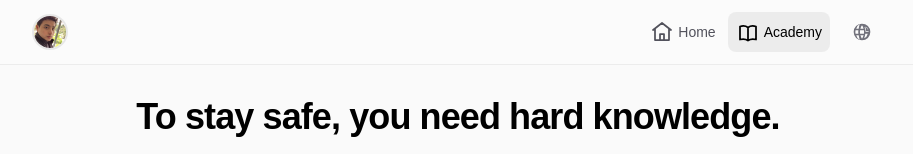
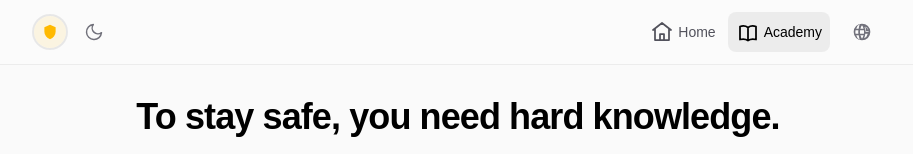
Before and after one commit to stealth14/courses-catalog, a Next.js app: page /en/academy in a window 1280 px wide. Shown: the top 154 px of the page, without its empty margins (182-1095 px from the left). Built offline with nearby package versions, Linux system fonts and the light colour scheme.

Commit message:
feat: implement theme toggle and update layout for dark mode support

```diff
--- a/messages/en.json
+++ b/messages/en.json
@@ -2,7 +2,8 @@
   "Layout": {
     "title": "Ronny Cajas — Self-custody Bitcoin mentorship",
     "description": "I teach individuals and companies to hold their own Bitcoin, in wallets they control.",
-    "navPhotoAlt": "Ronny Cajas profile photo",
+    "navHomeLabel": "Ronny Cajas — home",
+    "themeToggleLabel": "Dark mode",
     "languageLabel": "Change language",
     "languageOptions": "Language options"
   },
--- a/messages/es.json
+++ b/messages/es.json
@@ -2,7 +2,8 @@
   "Layout": {
     "title": "Ronny Cajas — Mentoría de autocustodia de Bitcoin",
     "description": "Enseño a individuos y empresas a resguardar su propio Bitcoin, en billeteras que ellos controlan.",
-    "navPhotoAlt": "Foto de perfil de Ronny Cajas",
+    "navHomeLabel": "Ronny Cajas — inicio",
+    "themeToggleLabel": "Modo oscuro",
     "languageLabel": "Cambiar idioma",
     "languageOptions": "Opciones de idioma"
   },
--- a/src/app/[locale]/layout.tsx
+++ b/src/app/[locale]/layout.tsx
@@ -7,8 +7,10 @@ import { Analytics } from "@vercel/analytics/next";
 import { Link } from "@/i18n/navigation";
 import { LocaleSwitcher } from "@/components/locale-switcher";
 import { PostCacheProvider } from "@/components/post-cache-provider";
-import { ProfilePhoto } from "@/components/profile-photo";
+import { ShieldAvatar } from "@/components/shield-avatar";
 import { SiteNav } from "@/components/site-nav";
+import { ThemeToggle } from "@/components/theme-toggle";
+import { THEME_INIT_SCRIPT } from "@/lib/theme";
 import { routing } from "@/i18n/routing";
 import "../globals.css";
 
@@ -63,18 +65,28 @@ export default async function LocaleLayout({
         suppressHydrationWarning
         className="min-h-full flex flex-col"
       >
+        {/* Parsed inline before any body content so the resolved theme paints
+            on the first frame, without a light flash. */}
+        <script
+          id="theme-init"
+          dangerouslySetInnerHTML={{ __html: THEME_INIT_SCRIPT }}
+        />
         <NextIntlClientProvider>
           <PostCacheProvider>
             <header className="sticky top-0 z-50 border-b border-black/[.06] bg-zinc-50/80 backdrop-blur-md dark:border-white/[.08] dark:bg-black/70">
               {/* Wraps on very narrow screens: the two path CTAs drop to a
                   second row instead of squeezing the rest of the bar. */}
               <div className="mx-auto flex min-h-16 w-full max-w-4xl flex-wrap items-center gap-x-3 gap-y-2 px-4 py-2 sm:h-16 sm:flex-nowrap sm:px-6 sm:py-0">
-                <Link
-                  href="/"
-                  className="rounded-full focus-visible:outline-2 focus-visible:outline-offset-2 focus-visible:outline-foreground"
-                >
-                  <ProfilePhoto alt={t("navPhotoAlt")} size="tiny" />
-                </Link>
+                <div className="flex items-center gap-1 sm:gap-2">
+                  <Link
+                    href="/"
+                    aria-label={t("navHomeLabel")}
+                    className="rounded-full focus-visible:outline-2 focus-visible:outline-offset-2 focus-visible:outline-foreground"
+                  >
+                    <ShieldAvatar />
+                  </Link>
+                  <ThemeToggle />
+                </div>
                 <div className="ml-auto flex items-center gap-2 sm:gap-3">
                   <SiteNav />
                   <Suspense fallback={null}>
--- a/src/app/globals.css
+++ b/src/app/globals.css
@@ -1,7 +1,11 @@
 @import "tailwindcss";
 
+/* Dark mode is class-driven: the theme bootstrap script in the locale layout
+   resolves the stored (or OS) preference into `.dark` on <html> before paint. */
+@custom-variant dark (&:where(.dark, .dark *));
+
 :root {
-  color-scheme: light dark;
+  color-scheme: light;
   --background: #ffffff;
   --foreground: #171717;
   /* Single source of truth for the brand accent. Every other brand shade
@@ -24,11 +28,10 @@
   --font-mono: var(--font-geist-mono);
 }
 
-@media (prefers-color-scheme: dark) {
-  :root {
-    --background: #0a0a0a;
-    --foreground: #ededed;
-  }
+.dark {
+  color-scheme: dark;
+  --background: #0a0a0a;
+  --foreground: #ededed;
 }
 
 body {
--- a/src/components/profile-photo.tsx
+++ b/src/components/profile-photo.tsx
@@ -38,7 +38,6 @@ export function ProfilePhoto({
       width={s.dims}
       height={s.dims}
       className={`${s.box} shrink-0 rounded-full object-cover ring-2 ring-black/[.08] dark:ring-white/[.145]`}
-      priority
       onError={() => setFailed(true)}
     />
   );
--- /dev/null
+++ b/src/components/shield-avatar.tsx
@@ -0,0 +1,14 @@
+/** Brand mark shown in the navbar where the profile photo used to be. */
+export function ShieldAvatar() {
+  return (
+    <span className="flex h-8 w-8 shrink-0 items-center justify-center rounded-full bg-primary/10 ring-2 ring-black/[.08] dark:ring-white/[.145]">
+      <svg
+        viewBox="0 0 24 24"
+        aria-hidden="true"
+        className="h-[18px] w-[18px] fill-primary"
+      >
+        <path d="M12 2.25 19.5 5.5v6c0 4.4-3 8-7.5 10.25C7.5 19.5 4.5 15.9 4.5 11.5v-6L12 2.25Z" />
+      </svg>
+    </span>
+  );
+}
--- /dev/null
+++ b/src/components/theme-toggle.tsx
@@ -0,0 +1,100 @@
+"use client";
+
+import { useSyncExternalStore } from "react";
+import { useTranslations } from "next-intl";
+import { THEME_STORAGE_KEY } from "@/lib/theme";
+
+type Theme = "light" | "dark";
+
+const THEME_EVENT = "themechange";
+
+function applyTheme(theme: Theme) {
+  document.documentElement.classList.toggle("dark", theme === "dark");
+  document.documentElement.style.colorScheme = theme;
+}
+
+function storeTheme(theme: Theme) {
+  try {
+    window.localStorage.setItem(THEME_STORAGE_KEY, theme);
+  } catch {
+    // Storage can be unavailable (e.g. private mode); the class still applies.
+  }
+}
+
+function hasStoredTheme() {
+  try {
+    return window.localStorage.getItem(THEME_STORAGE_KEY) !== null;
+  } catch {
+    return false;
+  }
+}
+
+function subscribe(onStoreChange: () => void) {
+  // Follow the OS until the visitor makes an explicit choice.
+  const media = window.matchMedia("(prefers-color-scheme: dark)");
+
+  function handleSystemChange(event: MediaQueryListEvent) {
+    if (hasStoredTheme()) return;
+    applyTheme(event.matches ? "dark" : "light");
+    onStoreChange();
+  }
+
+  media.addEventListener("change", handleSystemChange);
+  window.addEventListener(THEME_EVENT, onStoreChange);
+
+  return () => {
+    media.removeEventListener("change", handleSystemChange);
+    window.removeEventListener(THEME_EVENT, onStoreChange);
+  };
+}
+
+function getSnapshot() {
+  return document.documentElement.classList.contains("dark");
+}
+
+function getServerSnapshot() {
+  return false;
+}
+
+export function ThemeToggle() {
+  const t = useTranslations("Layout");
+  const isDark = useSyncExternalStore(subscribe, getSnapshot, getServerSnapshot);
+
+  function toggleTheme() {
+    const theme = getSnapshot() ? "light" : "dark";
+    applyTheme(theme);
+    storeTheme(theme);
+    window.dispatchEvent(new Event(THEME_EVENT));
+  }
+
+  return (
+    <button
+      type="button"
+      onClick={toggleTheme}
+      aria-label={t("themeToggleLabel")}
+      aria-pressed={isDark}
+      title={t("themeToggleLabel")}
+      className="flex h-10 w-10 items-center justify-center rounded-full text-zinc-500 transition-colors hover:bg-black/[.05] hover:text-zinc-800 focus-visible:outline-2 focus-visible:outline-offset-2 focus-visible:outline-foreground dark:text-zinc-400 dark:hover:bg-white/[.08] dark:hover:text-zinc-100"
+    >
+      <svg
+        viewBox="0 0 24 24"
+        aria-hidden="true"
+        className="h-5 w-5 fill-none stroke-current stroke-[1.75] dark:hidden"
+        strokeLinecap="round"
+        strokeLinejoin="round"
+      >
+        <path d="M21 12.8A9 9 0 1 1 11.2 3a7 7 0 0 0 9.8 9.8Z" />
+      </svg>
+      <svg
+        viewBox="0 0 24 24"
+        aria-hidden="true"
+        className="hidden h-5 w-5 fill-none stroke-current stroke-[1.75] dark:block"
+        strokeLinecap="round"
+        strokeLinejoin="round"
+      >
+        <circle cx="12" cy="12" r="4" />
+        <path d="M12 2v2M12 20v2M4.93 4.93l1.41 1.41M17.66 17.66l1.41 1.41M2 12h2M20 12h2M6.34 17.66l-1.41 1.41M19.07 4.93l-1.41 1.41" />
+      </svg>
+    </button>
+  );
+}
--- /dev/null
+++ b/src/lib/theme.ts
@@ -0,0 +1,7 @@
+export const THEME_STORAGE_KEY = "theme";
+
+/**
+ * Runs before first paint (see the root layout) so the stored theme, or the
+ * OS preference, is resolved into the `.dark` class without a light flash.
+ */
+export const THEME_INIT_SCRIPT = `(function(){try{var stored=localStorage.getItem("${THEME_STORAGE_KEY}");var dark=stored?stored==="dark":window.matchMedia("(prefers-color-scheme: dark)").matches;var root=document.documentElement;root.classList.toggle("dark",dark);root.style.colorScheme=dark?"dark":"light";}catch(error){}})();`;
```
